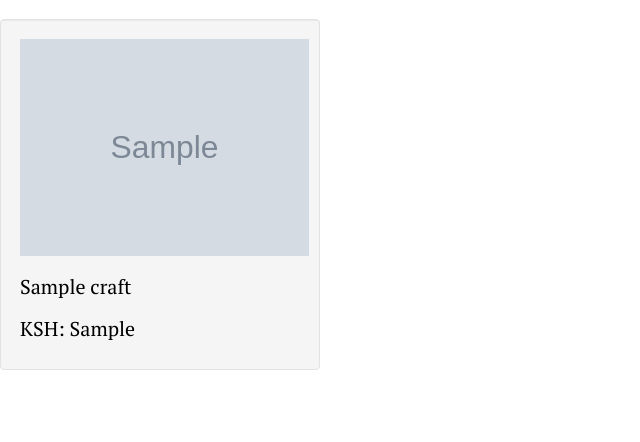
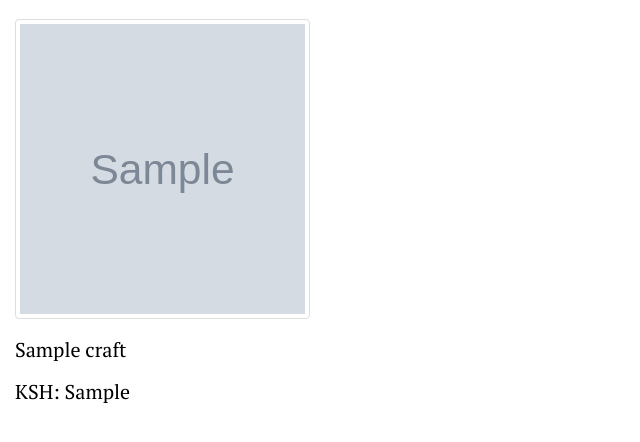
Before and after one commit to Collins33/CraftShop, a Django app: a page that uses CraftShop/craft/templates/showcase.html in a window 1280 px wide. Shown: the part 53-495 px from the top of the page, without its empty margins (0-640 px from the left). Run offline with Django 3.2, Linux system fonts and the light colour scheme; tables that the repository leaves empty hold one stand-in row (values such as "Sample post"); grey boxes marked "Sample" are stand-in pictures; some libraries are stand-ins or nearby versions.

Commit message:
I have added the styling for the images of the crafts on all pages

```diff
--- a/CraftShop/craft/templates/index.html
+++ b/CraftShop/craft/templates/index.html
@@ -36,9 +36,9 @@
     {% for craft in crafts %}
     <h1 class="text-center">WHATS NEW AND TRENDING</h1>
     <a href="{%url 'crafts' craft.id%}">
-    <div class="col-xs-3 col-sm-3 col-md-3 col-lg-3 well craftrow">
+    <div class="col-xs-3 col-sm-3 col-md-3 col-lg-3  craftrow">
 
-        <img src="{{craft.craft_image.url}}" class="img-responsive" alt="Image">
+        <img src="{{craft.craft_image.url}}" class="img-responsive img-thumbnail img-rounded" alt="Image" style="height:300px">
         <h1 class="product"> {{ craft.craft_name}} </h1>
         <h1 class="product">KSH: {{craft.craft_price}}</h1>
 
--- a/CraftShop/craft/templates/search.html
+++ b/CraftShop/craft/templates/search.html
@@ -31,10 +31,10 @@
     {%if crafts%}
    {%for craft in crafts%}
    <a href="{%url 'crafts' craft.id%}">
-   <div class="col-xs-4 col-sm-4 col-md-4 col-lg-4 well craftrow">
+   <div class="col-xs-4 col-sm-4 col-md-4 col-lg-4  craftrow">
 
        <h1 class="text-center"> {{ craft.craft_name}} </h1>
-       <img src="{{craft.craft_image.url}}" class="img-responsive" alt="Image">
+       <img src="{{craft.craft_image.url}}" class="img-responsive img-thumbnail img-rounded" alt="Image" style="height:300px">
        <h1 class="text-center"> {{ craft.craft_price}} </h1>
 
    </div>
--- a/CraftShop/craft/templates/showcase.html
+++ b/CraftShop/craft/templates/showcase.html
@@ -23,11 +23,10 @@
     <div class="row">
       {% for craft in crafts%}
       <a href="{%url 'crafts' craft.id%}">
-      <div class="col-xs-3 col-sm-3 col-md-3 col-lg-3 well craftrow">
-
-          <img src="{{craft.craft_image.url}}" class="img-responsive" alt="Image">
-          <h1 class="product"> {{ craft.craft_name}} </h1>
-          <h1 class="product">KSH: {{craft.craft_price}}</h1>
+      <div class="col-xs-3 col-sm-3 col-md-3 col-lg-3  craftrow">
+       <img src="{{craft.craft_image.url}}" class="img-responsive img-thumbnail img-rounded" alt="Image" style="height:300px">
+         <h1 class="product"> {{ craft.craft_name}} </h1>
+         <h1 class="product">KSH: {{craft.craft_price}}</h1>
 
       </div>
       </a>
```
Also changed, not shown: CraftShop/craft/static/css/index.css (+11 -0 lines).
